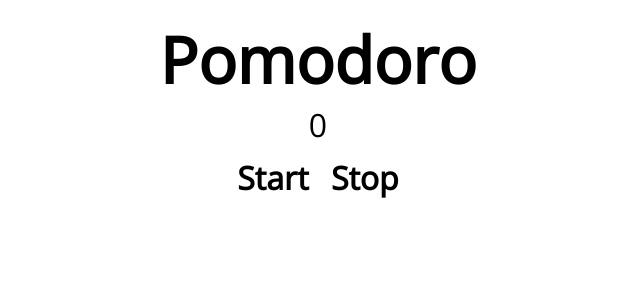
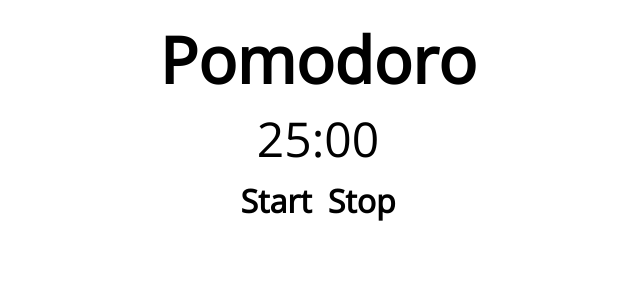
Before and after one commit to yu2/yu2.github.io, a Jekyll site: the page prj/pomo/pomo.html, which Jekyll copies as it is, in a window 1280 px wide. Shown: the top 300 px of the page, without its empty margins (322-962 px from the left). Built offline with Jekyll 4.4.1, drawn with Linux system fonts in a browser that asks for light colours.

Commit message:
Add files via upload

```diff
--- a/prj/pomo/pomo.css
+++ b/prj/pomo/pomo.css
@@ -23,26 +23,38 @@ body {
 
 .timer {
   font-size: 2em;
-  width: 100%;
   text-align: center;
+  margin: 0.1em;
+  display: flex;
+}
+
+.timer p {
+  font-size: 1.5em;
+}
+
+#minute, #second {
+  font-size: 1.5em;
+  flex-basis: content;
 }
 
 .control {
   display: flex;
   justify-content: center;
-  font-size: 2em;
 }
 
 .control button {
-  font-size: 1em;
+  font-size: 2em;
   font-weight: bold;
   border: none;
   background-color: #fff;
-  padding: 0.2em 0.25em;
+  padding: 0.05em 0.15em;
   margin: 0.1em;
+  outline: solid #fff;
+  transition-duration: 0.4s;
+  cursor: pointer;
 }
 
 .control button:focus {
   outline: solid #ddd;
-  box-shadow: 1px 1px black;
+  background-color: #eee;
 }
--- a/prj/pomo/pomo.html
+++ b/prj/pomo/pomo.html
@@ -12,7 +12,9 @@
       <h1>Pomodoro</h1>
     </div>
     <div class="timer">
-      <p>0</p>
+      <div id="minute" contenteditable="true">25</div>
+      <p>:</p>
+      <div id="second" contenteditable="true">00</div>
     </div>
     <div class="control">
       <button id="start">Start</button>
--- a/prj/pomo/pomo.js
+++ b/prj/pomo/pomo.js
@@ -1,16 +1,27 @@
+var currentCount;
+var timer;
+
 $(function() {
-  var currentCount;
-  var timer;
-
   $("#start").click(function() {
     startTimer();
   });
 
   function startTimer() {
+    currentCount = parseInt($("#second").text(), 10);
+    let currentMin = parseInt($("#minute").text(), 10);
     timer = setInterval(function() {
-      currentCount = parseInt($(".timer p").text(), 10);
-      currentCount++;
-      $(".timer p").text(currentCount);
+      if (currentCount === 0) {
+        if (currentMin === 0) {
+          clearInterval(timer);
+        } else {
+          decMin(currentMin);
+          currentCount = 59;
+          setSec(59);
+        }
+      } else {
+        currentCount--;
+        setSec(currentCount);
+      }
       console.log("tick");
     }, 1000);
   }
@@ -20,3 +31,16 @@ $(function() {
   });
 
 });
+
+function decMin(min) {
+  min--;
+  $("#minute").text(min);
+}
+
+function setSec(val) {
+  $("#second").text((val < 10) ? "0" + val : val);
+}
+
+function getSec(val) {
+  return $("#second").text();
+}
```
